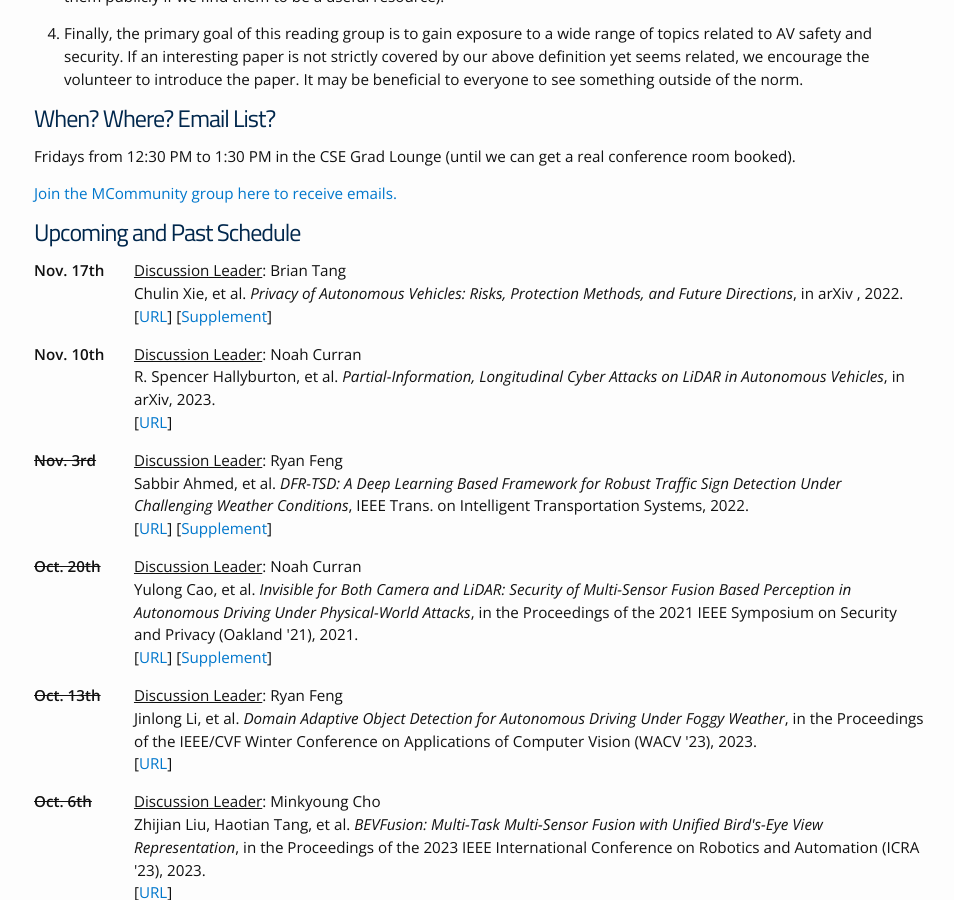
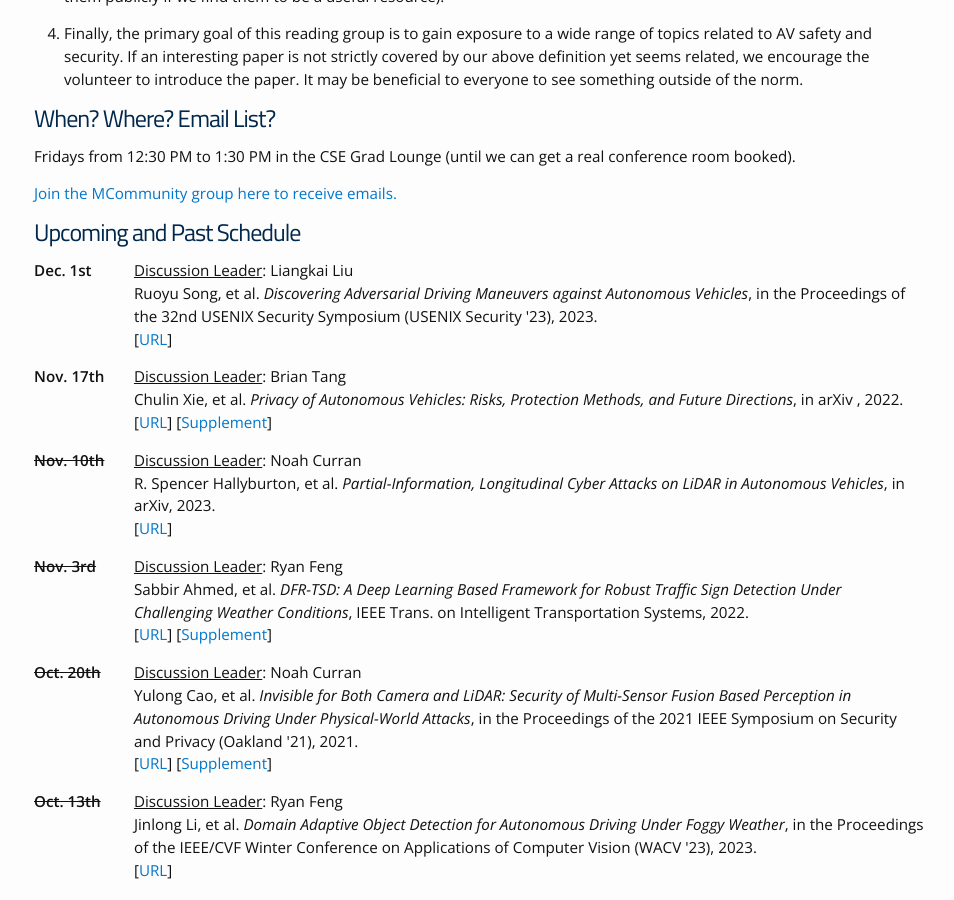
Before and after one commit to noah-curran/noah-curran.github.io, a Jekyll site: the page built from av-safe-sec.md, in a window 1280 px wide and 900 px high, scrolled down 1413 px. Shown: the whole window, without its empty margins (161-1115 px from the left). Built offline with Jekyll 4.4.1, drawn with Linux system fonts in a browser that asks for light colours.

Commit message:
add paper

```diff
--- a/av-safe-sec.md
+++ b/av-safe-sec.md
@@ -56,8 +56,9 @@ Come to one of our meetings -->
 
 # Upcoming and Past Schedule
 
+{% include readinggroupevent.html date="Dec. 1st" volunteer="Liangkai Liu" authors="Ruoyu Song, et al" title="Discovering Adversarial Driving Maneuvers against Autonomous Vehicles" pubvenue="in the Proceedings of the 32nd USENIX Security Symposium (USENIX Security '23)" year="2023" url="https://www.usenix.org/conference/usenixsecurity23/presentation/song" %}
 {% include readinggroupevent.html date="Nov. 17th" volunteer="Brian Tang" authors="Chulin Xie, et al" title="Privacy of Autonomous Vehicles: Risks, Protection Methods, and Future Directions" pubvenue="in arXiv " year="2022" url="https://arxiv.org/abs/2209.04022" supp="https://docs.google.com/document/d/1J35PLzKezfKenFR1Joyi_CBfntHNmA5x9-nSu8WfRVM/edit#heading=h.x82vtn1j0arq" %}
-{% include readinggroupevent.html date="Nov. 10th" volunteer="Noah Curran" authors="R. Spencer Hallyburton, et al" title="Partial-Information, Longitudinal Cyber Attacks on LiDAR in Autonomous Vehicles" pubvenue="in arXiv" year="2023" url="https://arxiv.org/pdf/2303.03470.pdf" %}
+{% include readinggroupeventpast.html date="Nov. 10th" volunteer="Noah Curran" authors="R. Spencer Hallyburton, et al" title="Partial-Information, Longitudinal Cyber Attacks on LiDAR in Autonomous Vehicles" pubvenue="in arXiv" year="2023" url="https://arxiv.org/pdf/2303.03470.pdf" %}
 {% include readinggroupeventpast.html date="Nov. 3rd" volunteer="Ryan Feng" authors="Sabbir Ahmed, et al" title="DFR-TSD: A Deep Learning Based Framework for Robust Traffic Sign Detection Under Challenging Weather Conditions" pubvenue="IEEE Trans. on Intelligent Transportation Systems" year="2022" url="https://ieeexplore.ieee.org/abstract/document/9345465" supp="https://arxiv.org/pdf/1902.06857.pdf" %}
 {% include readinggroupeventpast.html date="Oct. 20th" volunteer="Noah Curran" authors="Yulong Cao, et al" title="Invisible for Both Camera and LiDAR: Security of Multi-Sensor Fusion Based Perception in Autonomous Driving Under Physical-World Attacks" pubvenue="in the Proceedings of the 2021 IEEE Symposium on Security and Privacy (Oakland '21)" year="2021" url="https://ieeexplore.ieee.org/abstract/document/9519442" supp="https://www.usenix.org/conference/usenixsecurity23/presentation/cao" %}
 {% include readinggroupeventpast.html date="Oct. 13th" volunteer="Ryan Feng" authors="Jinlong Li, et al" title="Domain Adaptive Object Detection for Autonomous Driving Under Foggy Weather" pubvenue="in the Proceedings of the IEEE/CVF Winter Conference on Applications of Computer Vision (WACV '23)" year="2023" url="https://ieeexplore.ieee.org/abstract/document/10030451" %}
```
